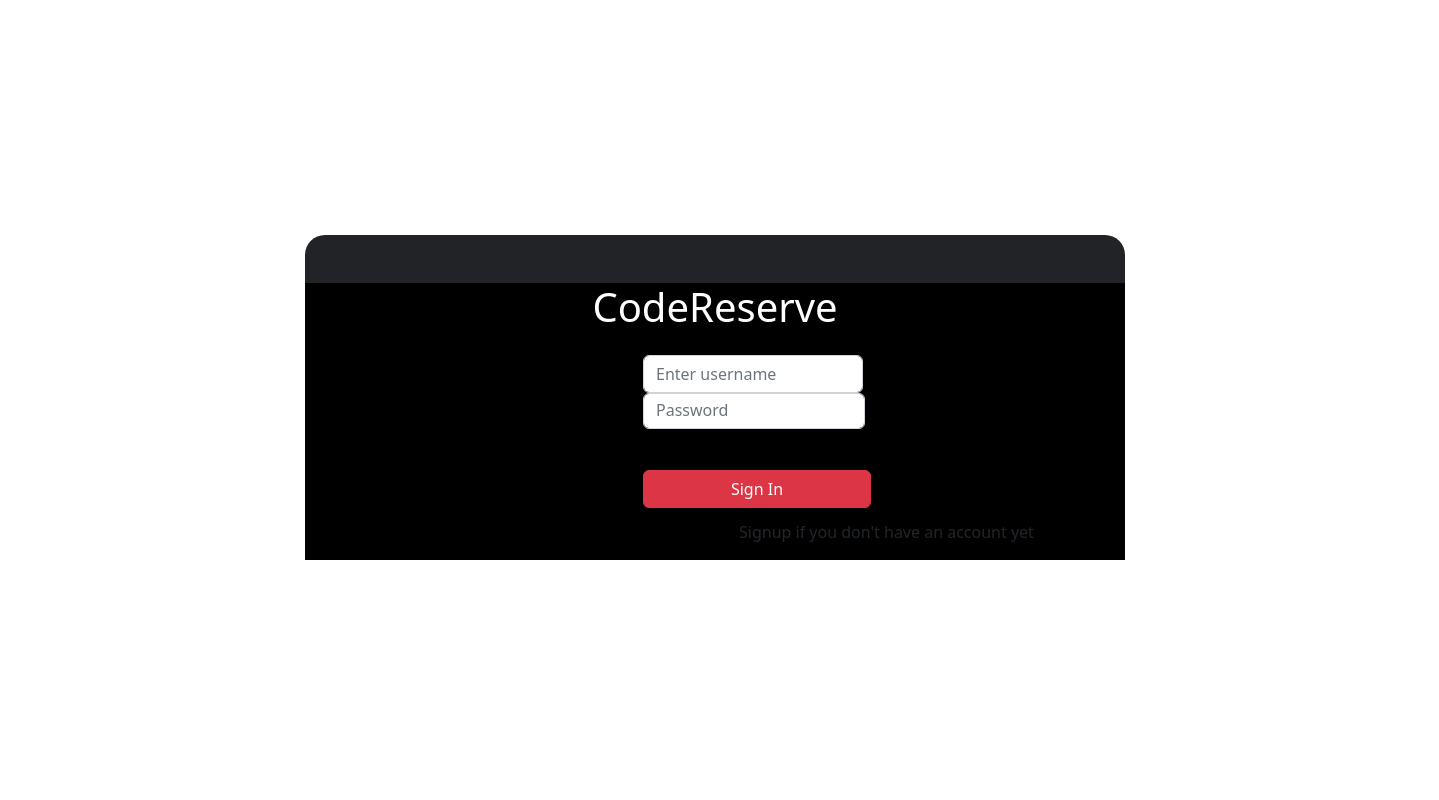
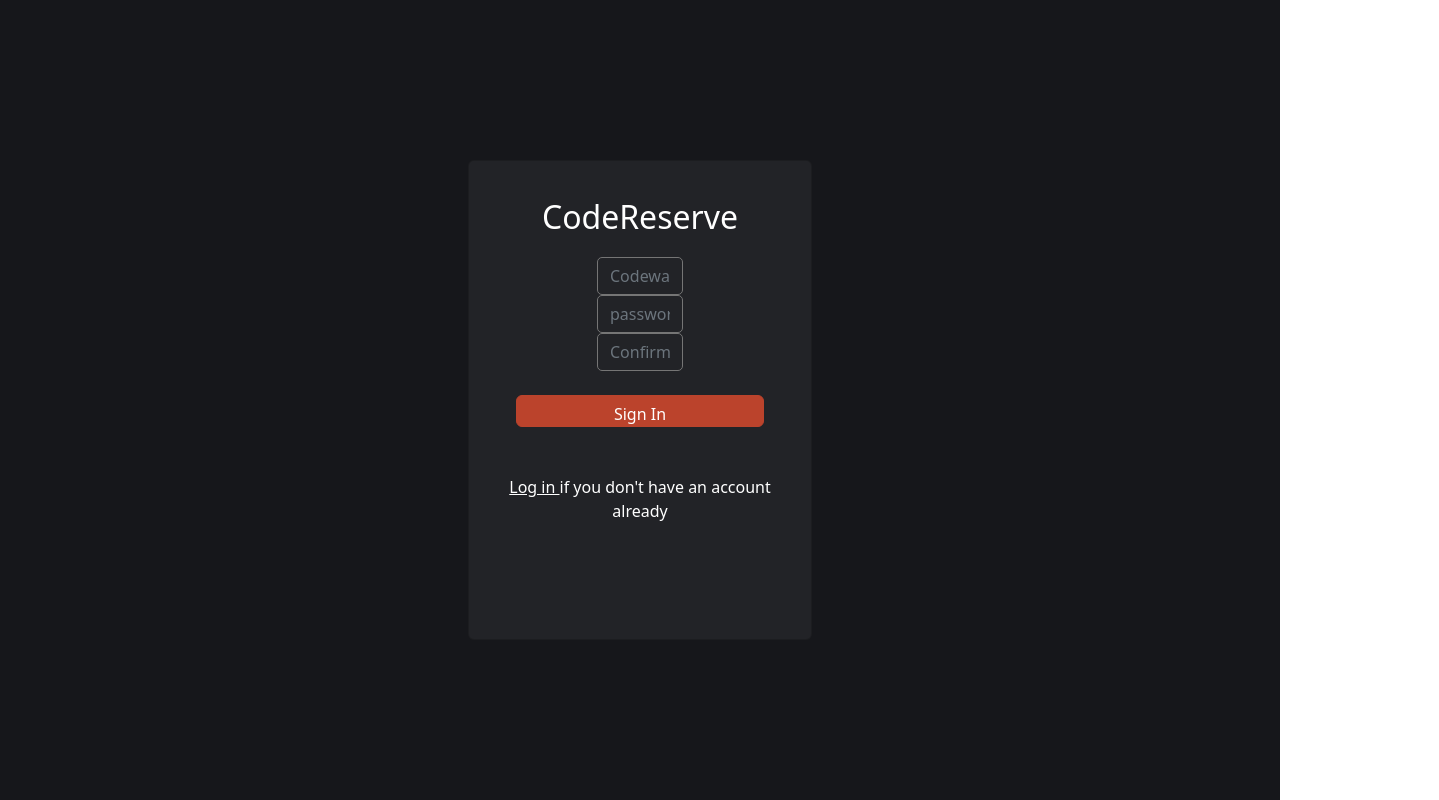
Before and after one commit to Blasterphantom/codereact, a React (Create React App) app: page / in a window 1280 px wide. Shown: the whole page, 1439 px wide, since content can reach past the window. Built offline with nearby package versions, Linux system fonts and the light colour scheme.

Commit message:
quickpushh

```diff
--- a/src/Components/LoginComponent/Login.css
+++ b/src/Components/LoginComponent/Login.css
@@ -41,3 +41,50 @@ top: 235px;
 background: #222327;
 border-radius: 20px;
 }
+
+
+.brColor{
+  background-color: #16171B;
+  height: 100vh;
+  background-repeat: no-repeat;
+  background-size: cover;
+}
+
+.mLogo{
+  padding-left: 7px;
+}
+
+.moveCard{
+ padding-top: 7rem;
+}
+
+.cBody{
+  padding-left: 30rem;
+  padding-right: 30rem;
+  padding-top: 3rem;
+}
+
+.cuzCard{
+  background-color: #222327;
+  height: 30rem;
+}
+
+.listCuz{
+  border-radius: 5px;
+  border-color: #757575;
+  background-color: #222327;
+  color: white;
+}
+
+.cusLi{
+  padding-left: 7rem;
+  padding-right: 7rem;
+}
+
+.signInButton{
+  background-color: #BB432C !important;
+  border-color: #BB432C !important;
+  width: 15.5rem;
+  height: 2rem;
+  text-align: center;
+}
--- a/src/Components/LoginComponent/LoginComponent.js
+++ b/src/Components/LoginComponent/LoginComponent.js
@@ -1,6 +1,6 @@
 import React, {useState} from 'react'
 import 'bootstrap/dist/css/bootstrap.min.css';
-import { Col, Container, Row, Form, Button } from 'react-bootstrap';
+import { Col, Container, Row, Form, Button, Card, ListGroup } from 'react-bootstrap';
 import { login, GetLoggedInUserData } from '../Services/DataService';
 import { useNavigate } from 'react-router-dom';
 import './Login.css'
@@ -30,47 +30,63 @@ export default function Login() {
     }
 
     return (
-        <div>
-            <Container>
-                <Row className='newRow'>
-                    <Col className='mt-5' style={{backgroundColor: 'Black',}}>
-                        <h1 style={{ color: 'white'}} className='d-flex justify-content-center mb-4'>CodeReserve</h1>
-                        <div className='newDiv'>
 
-                        <Form style={{ position: 'relative',width: ' 100% ' , height: ' 10em' }}>
-                            <Form.Group  controlId="Username">
-                                {/* <Form.Label>Username</Form.Label> */}
-                                <Form.Control
-                                style={{ width : '220px', marginBottom: '0px',}}
-                                type="text"
-                                placeholder="Enter username"
-                                // Desconstructed object
-                                onChange={({target: {value}}) => setUsername(value)} />
-                            </Form.Group>
+        <>
+        <div className="brColor">
 
-                            <Form.Group className="mb-3" controlId="Password">
-                                {/* <Form.Label>Password</Form.Label> */}
-                                <Form.Control
-                                style={{ width:' 222px', paddingTop: '4px'}}
-                                type="password"
-                                placeholder="Password"
-                                // Deconstructed object
-                                onChange={({target : {value}}) => setPassword(value)} />
-                            </Form.Group>
+        <Row className='moveCard'>
+            <Col className='cBody'>
+                <Card className='cuzCard'>
+                    <Card.Body>
+                        <Row>
+                            <Col className='d-flex justify-content-center align-items-start pt-3'>
+                                <div>
+                                    {/* <img src={CodeReserve} height='auto' width='165px' alt='ReserveLogo' /> */}
+                                </div>
+                            </Col>
+                        </Row>
 
-                            <Button
-                                style= {{ marginTop: '25px', width: '228px', marginRight: '5rem',}}
-                                variant="danger"
-                                onClick={handleSubmit}>
-                                Sign In
-                            </Button>
-                        </Form>
-                                    </div>
-                        <h4 className='newDiv2 mt-4'><span>Signup</span> if you don't have an account yet</h4>
-                        {/* <Button onClick={() => navigate('/')}>Create Account</Button> */}
-                    </Col>
-                </Row>
-            </Container>
-        </div>
+                        <Row>
+                            <Col>
+                                <div>
+                                    <p className=' align-self-start text-white text-center fs-2'>CodeReserve</p>
+                                </div>
+                            </Col>
+                        </Row>
+
+                        <Row>
+                            <Col>
+                                <div>
+                                    <ListGroup className='cusLi'>
+                                        <Form.Control  className='listCuz' type="email" placeholder="Codewars Login"/>
+                                        <Form.Control  className='listCuz' type="email" placeholder="password"/>
+                                        <Form.Control  className='listCuz' type="email" placeholder="Confirm Password"/>
+                                    </ListGroup>
+                                </div>
+                            </Col>
+                        </Row>
+
+                        <Row>
+                            <Col>
+                                <div className='d-flex justify-content-center pt-4'>
+                                    <Button className='signInButton'>Sign In</Button>
+                                </div>
+                            </Col>
+                        </Row>
+
+                        <Row>
+                            <Col>
+                            <div>
+                            <p className='text-white text-center pt-5'> <u>Log in </u> <span>if you don't have an account already </span> </p>
+                            </div>
+                            </Col>
+                        </Row>
+
+                    </Card.Body>
+                </Card>
+            </Col>
+        </Row>
+    </div>
+</>
     )
 }
```
